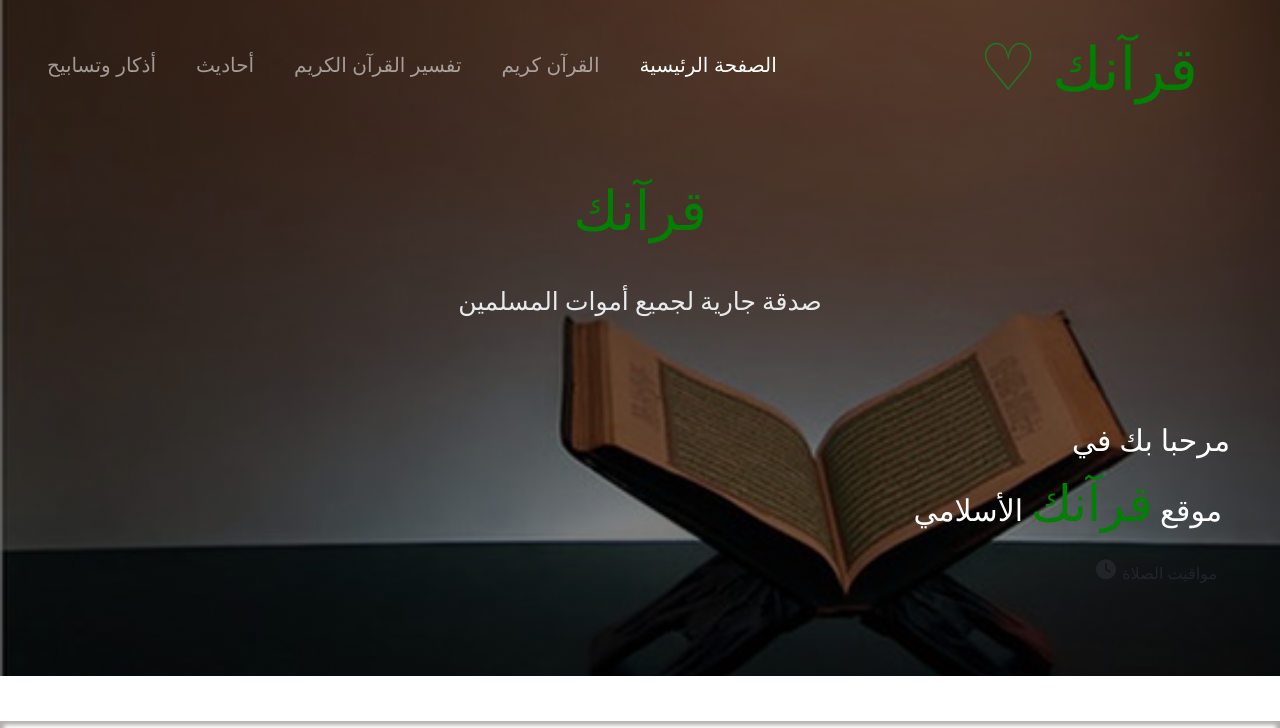
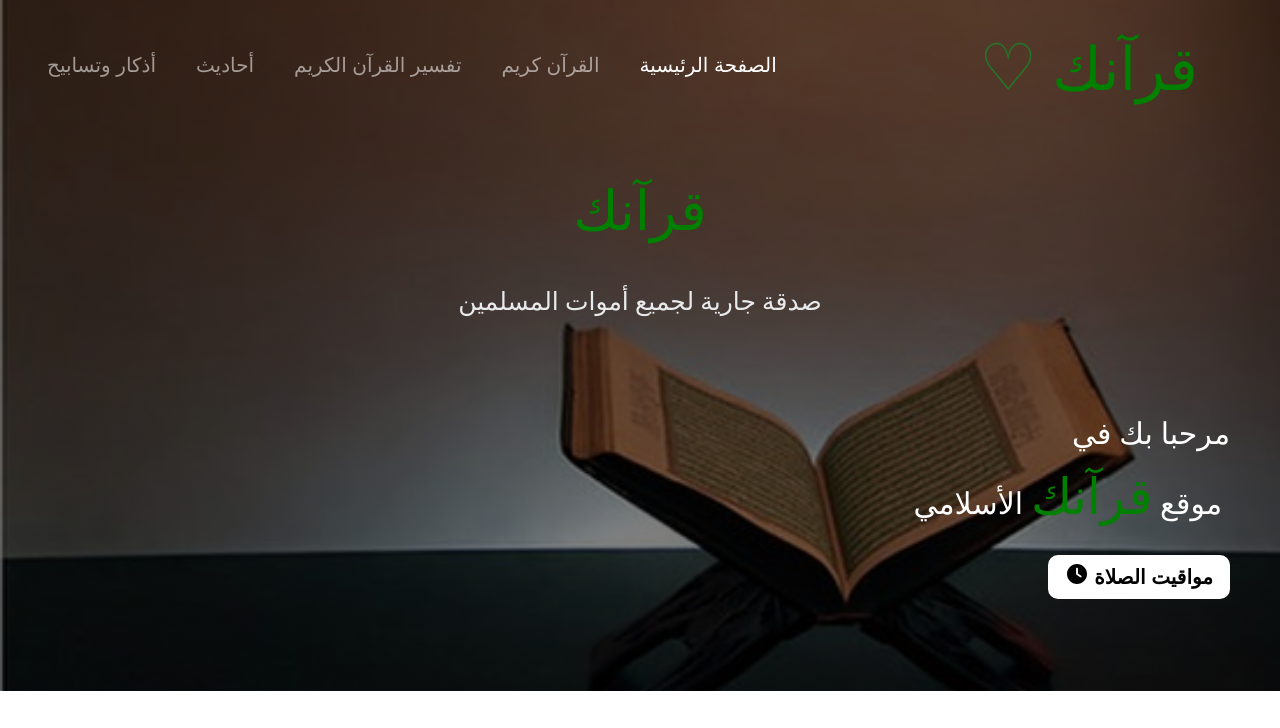
Before and after one commit to darwech/yhjm, a plain HTML site: page index.html in a window 1280 px wide. In both pictures the pointer is over the button "مواقيت الصلاة". Shown: the top 728 px of the page. Drawn offline with nearby package versions, Linux system fonts and the light colour scheme; no server answers; a small style sheet from the web is missing.

Commit message:
Update Page1.css

```diff
--- a/CSS/Page1.css
+++ b/CSS/Page1.css
@@ -122,7 +122,7 @@ ul{
     color: white;
     font-size: 30px;
 }
-.btn1{
+.btn{
     background-color: transparent;
     color: white;
     margin-top: 12px;
@@ -137,7 +137,7 @@ ul{
     font-size: 20px;
 
 }
-.btn1:hover{
+.btn:hover{
     color: black;
     background-color: white;
 }
```
